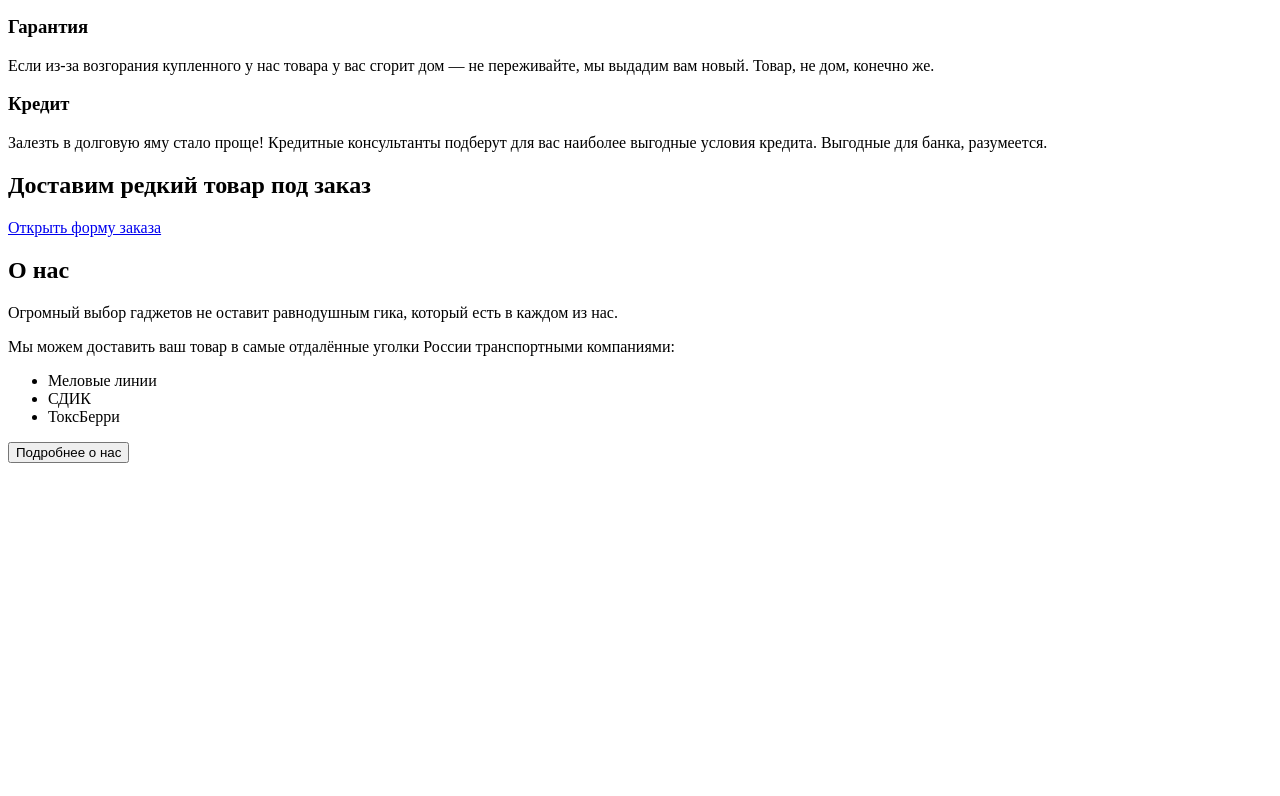
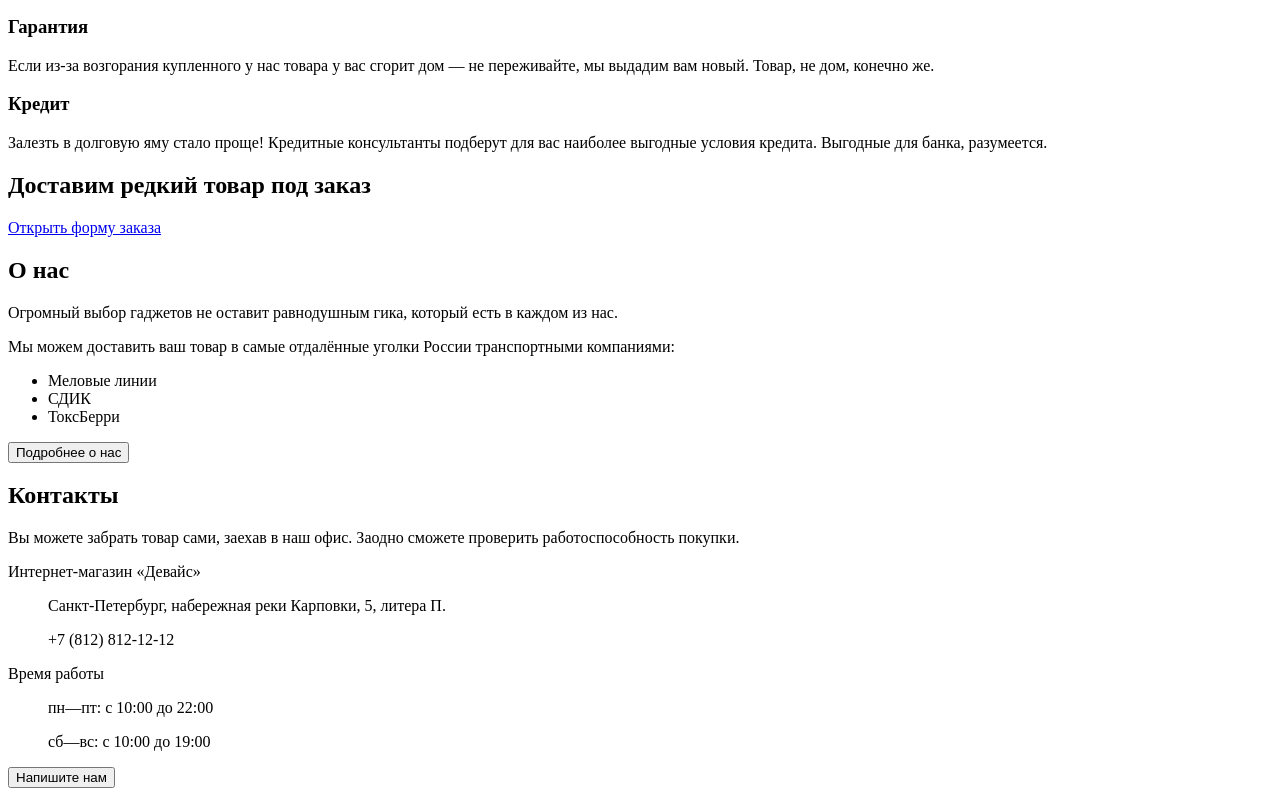
Before and after one commit to npxrus/device, a plain HTML site: page index.html in a window 1280 px wide. Shown: the part 1693-2489 px from the top of the page. Before the commit the page ends 2164 px from the top, so only its background shows below. Drawn offline with Linux system fonts and the light colour scheme.

Commit message:
feat: add contacts section

```diff
--- a/index.html
+++ b/index.html
@@ -259,13 +259,35 @@
         <p class="section-description">
           Мы можем доставить ваш товар в самые отдалённые уголки России
           транспортными компаниями:
-          <ul class="cargo-list">
-            <li class="cargo-item">Меловые линии</li>
-            <li class="cargo-item">СДИК</li>
-            <li class="cargo-item">ТоксБерри</li>
-          </ul>
         </p>
+        <ul class="cargo-list">
+          <li class="cargo-item">Меловые линии</li>
+          <li class="cargo-item">СДИК</li>
+          <li class="cargo-item">ТоксБерри</li>
+        </ul>
         <button class="btn" type="button">Подробнее о нас</button>
+      </section>
+      <section class="contacts">
+        <h2 class="section-title">Контакты</h2>
+        <p class="section-description">
+          Вы можете забрать товар сами, заехав в наш офис. Заодно сможете
+          проверить работоспособность покупки.
+        </p>
+        <dl class="contacts-list">
+          <dt class="contacts-title">Интернет-магазин «Девайс»</dt>
+          <dd class="contacts-item">
+            <p class="contacts-text">
+              Санкт-Петербург, набережная реки Карповки, 5, литера П.
+            </p>
+            <p class="contacts-text">+7 (812) 812-12-12</p>
+          </dd>
+          <dt class="contacts-title">Время работы</dt>
+          <dd class="contacts-item">
+            <p class="contacts-text">пн—пт: с 10:00 до 22:00</p>
+            <p class="contacts-text">сб—вс: с 10:00 до 19:00</p>
+          </dd>
+        </dl>
+        <button class="btn" type="button">Напишите нам</button>
       </section>
     </main>
   </body>
```
